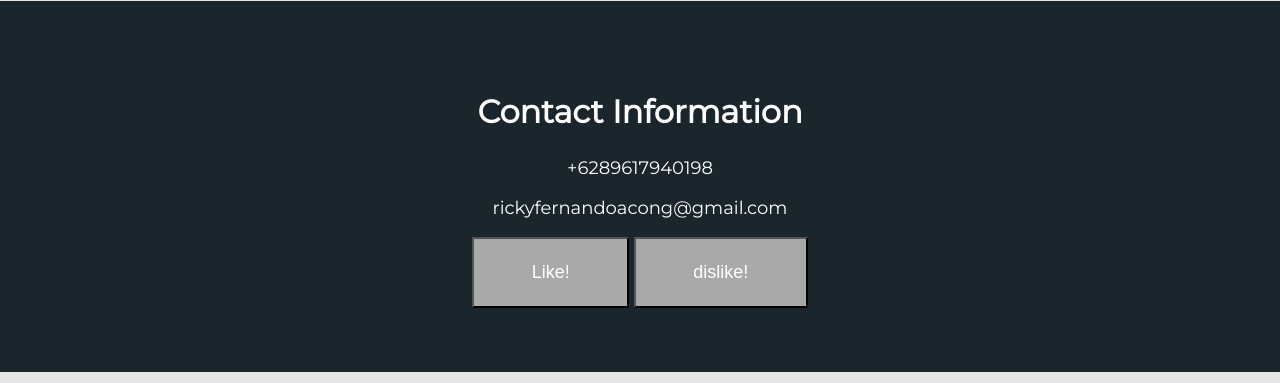
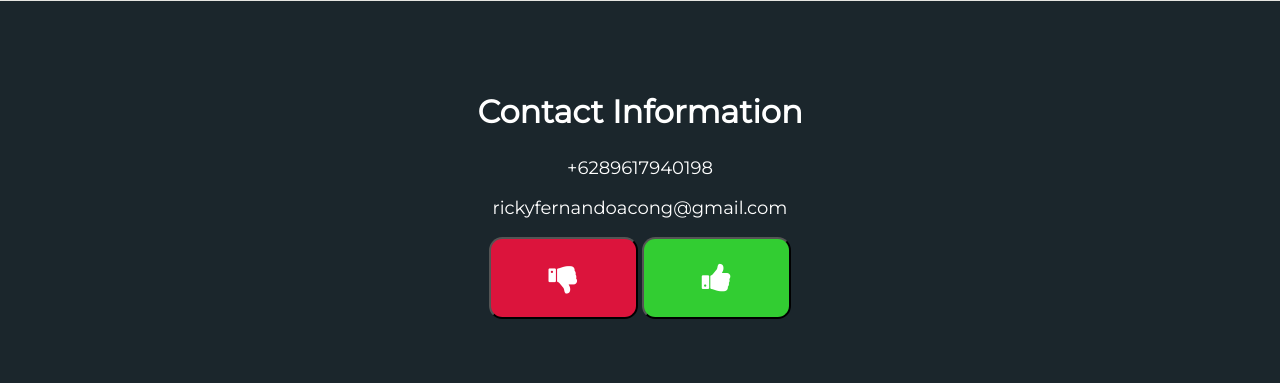
Before and after one commit to rickymen/MyPage, a PHP site: page / in a window 1280 px wide. Shown: the part 2728-3111 px from the top of the page. Run offline with PHP 8.4, Linux system fonts and the light colour scheme.

Commit message:
change button design

```diff
--- a/index.html
+++ b/index.html
@@ -5,6 +5,7 @@
             MyPage
         </title>
         <link rel = "stylesheet" type = "text/css" href = "styles.css">
+        <link rel="stylesheet" href="https://cdnjs.cloudflare.com/ajax/libs/font-awesome/4.7.0/css/font-awesome.min.css">
         <link href='https://fonts.googleapis.com/css?family=Montserrat' rel = 'stylesheet'>
         <script type="text/javascript" src = "index.js"></script>
     </head>
@@ -129,8 +130,8 @@
             <h1>Contact Information</h1>
             <p>+6289617940198</p>
             <p>rickyfernandoacong@gmail.com</p>
-            <button onclick = "alertGood()">Like!</button>
-            <button onclick = "alertBad()">dislike!</button>
+            <button onclick = "alertBad()" style="background-color: crimson;"><i class="fa fa-thumbs-down" style="color: white; font-size: xx-large;"></i></button>
+            <button onclick = "alertGood()" style="background-color: limegreen;"><i class="fa fa-thumbs-up" style="color: white; font-size: xx-large;"></i></button>
         </section>
     </body>
 </html>
--- a/styles.css
+++ b/styles.css
@@ -162,7 +162,11 @@
 
 button {
     padding : 2% 5%;
-    background-color : darkgray;
+    background-color : transparent;
+    /* border-radius: 40%; */
+    box-shadow: inset;
     color : white;
     font-size: large;
+    width: auto;
+    border-radius: 10pt
 }
```
